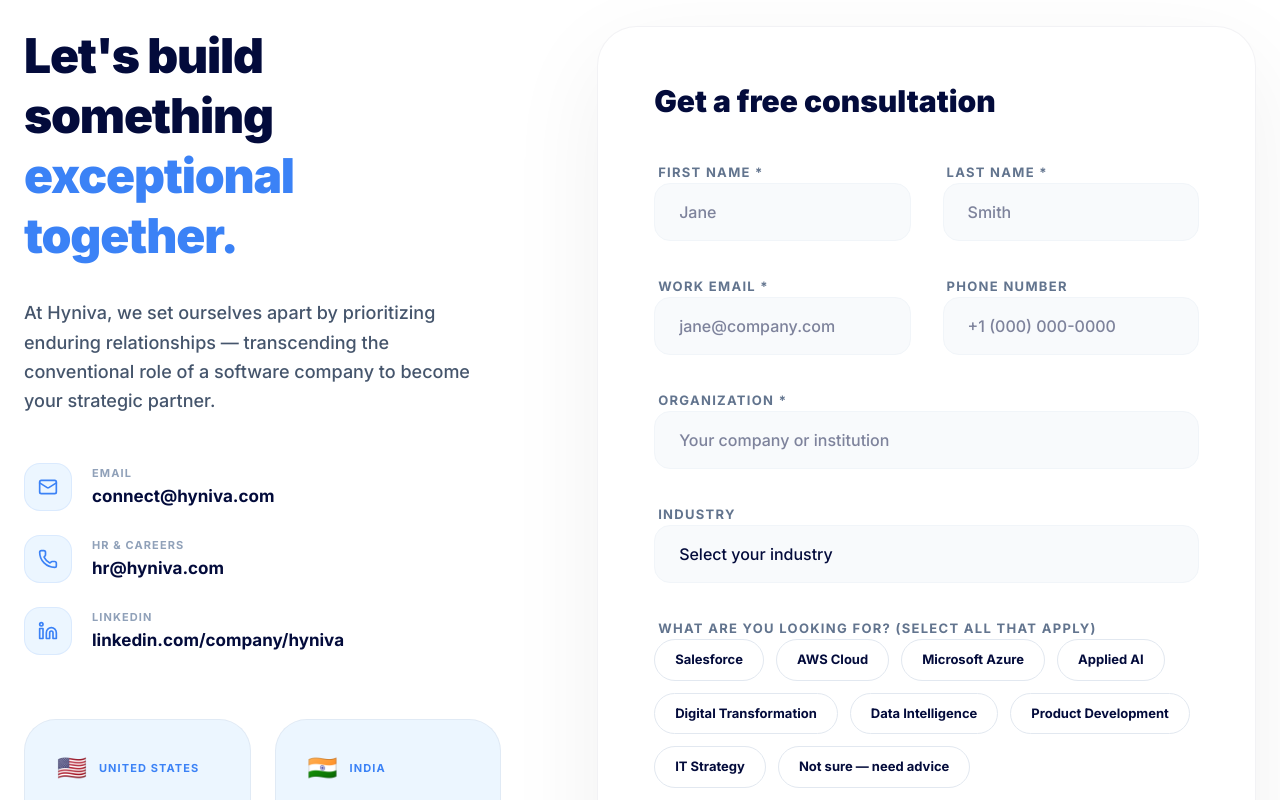
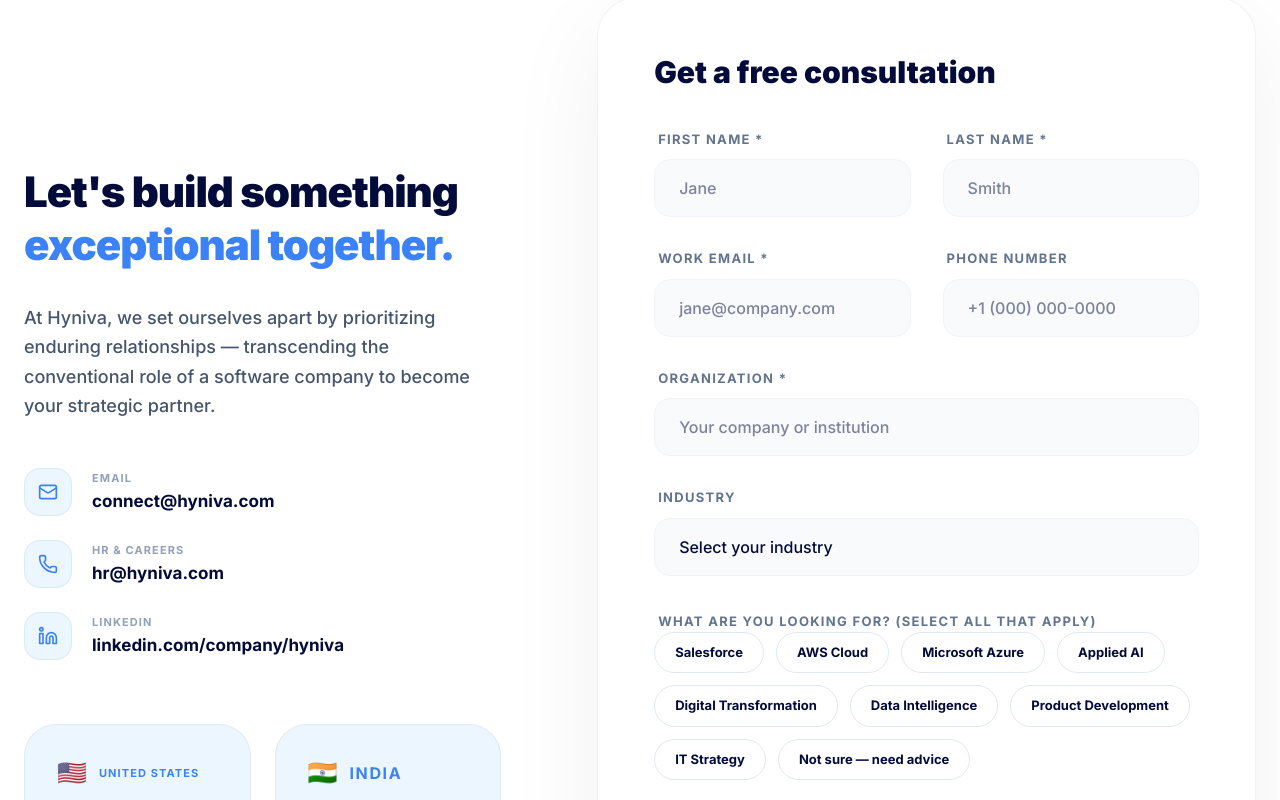
Before and after one commit to krishnavamsij/SimpleCube-Website, a Next.js app: page /contact in a window 1280 px wide. Shown: the part 740-1540 px from the top of the page. Built offline with nearby package versions, Linux system fonts and the light colour scheme.

Commit message:
style: refine contact page typography and implement vertical centering for balanced layout

```diff
--- a/src/app/contact/page.tsx
+++ b/src/app/contact/page.tsx
@@ -42,7 +42,7 @@
 
                             <motion.h1
                                 variants={fadeInUp}
-                                className="text-4xl sm:text-6xl lg:text-[84px] font-[900] text-white tracking-tight leading-[1.05] mb-12 font-display"
+                                className="text-4xl sm:text-5xl lg:text-[68px] font-[900] text-white tracking-tight leading-[1.08] mb-12 font-display"
                                 dangerouslySetInnerHTML={{ __html: contactContent.hero.title }}
                             />
 
@@ -59,7 +59,7 @@
                 {/* ── Content Section (White Background) ── */}
                 <section className="py-24 bg-white">
                     <div className="mx-auto max-w-[1400px] px-6">
-                        <div className="flex flex-col lg:flex-row gap-16 lg:gap-24">
+                        <div className="flex flex-col lg:flex-row gap-16 lg:gap-24 items-center">
 
                             {/* Left Column: Details */}
                             <div className="w-full lg:w-[42%]">
@@ -71,7 +71,7 @@
                                 >
                                     <motion.h2
                                         variants={fadeInUp}
-                                        className="text-4xl lg:text-5xl font-[900] text-[#030B3B] tracking-tight leading-tight mb-8 font-display"
+                                        className="text-3xl lg:text-[42px] font-[900] text-[#030B3B] tracking-tight leading-tight mb-8 font-display"
                                         dangerouslySetInnerHTML={{ __html: contactContent.body.title }}
                                     />
 
@@ -136,7 +136,7 @@
                                         <div className="p-8 rounded-[32px] bg-[#ECF6FF] border border-[#030B3B]/5">
                                             <div className="flex items-center gap-3 mb-4">
                                                 <span className="text-2xl">🇮🇳</span>
-                                                <h4 className="text-[11px] font-bold text-[#3B82F6] uppercase tracking-widest">{contactContent.body.offices.india.title}</h4>
+                                                <h4 className="text((11px)] font-bold text-[#3B82F6] uppercase tracking-widest">{contactContent.body.offices.india.title}</h4>
                                             </div>
                                             <p className="text-[15px] font-bold text-[#030B3B] leading-relaxed">
                                                 {contactContent.body.offices.india.address}
@@ -161,33 +161,33 @@
 
                                     <form className="space-y-8">
                                         <div className="grid grid-cols-1 sm:grid-cols-2 gap-8">
-                                            <div className="space-y-4">
+                                            <div className="flex flex-col gap-2.5">
                                                 <label className="text-[13px] font-bold text-slate-500 uppercase tracking-widest px-1">First Name *</label>
                                                 <input type="text" placeholder="Jane" className="w-full px-6 py-4 bg-slate-50 border border-slate-100 rounded-2xl focus:ring-2 focus:ring-[#3B82F6]/20 focus:border-[#3B82F6] outline-none font-medium transition-all" />
                                             </div>
-                                            <div className="space-y-4">
+                                            <div className="flex flex-col gap-2.5">
                                                 <label className="text-[13px] font-bold text-slate-500 uppercase tracking-widest px-1">Last Name *</label>
                                                 <input type="text" placeholder="Smith" className="w-full px-6 py-4 bg-slate-50 border border-slate-100 rounded-2xl focus:ring-2 focus:ring-[#3B82F6]/20 focus:border-[#3B82F6] outline-none font-medium transition-all" />
                                             </div>
                                         </div>
 
                                         <div className="grid grid-cols-1 sm:grid-cols-2 gap-8">
-                                            <div className="space-y-4">
+                                            <div className="flex flex-col gap-2.5">
                                                 <label className="text-[13px] font-bold text-slate-500 uppercase tracking-widest px-1">Work Email *</label>
                                                 <input type="email" placeholder="jane@company.com" className="w-full px-6 py-4 bg-slate-50 border border-slate-100 rounded-2xl focus:ring-2 focus:ring-[#3B82F6]/20 focus:border-[#3B82F6] outline-none font-medium transition-all" />
                                             </div>
-                                            <div className="space-y-4">
+                                            <div className="flex flex-col gap-2.5">
                                                 <label className="text-[13px] font-bold text-slate-500 uppercase tracking-widest px-1">Phone Number</label>
                                                 <input type="tel" placeholder="+1 (000) 000-0000" className="w-full px-6 py-4 bg-slate-50 border border-slate-100 rounded-2xl focus:ring-2 focus:ring-[#3B82F6]/20 focus:border-[#3B82F6] outline-none font-medium transition-all" />
                                             </div>
                                         </div>
 
-                                        <div className="space-y-4">
+                                        <div className="flex flex-col gap-2.5">
                                             <label className="text-[13px] font-bold text-slate-500 uppercase tracking-widest px-1">Organization *</label>
                                             <input type="text" placeholder="Your company or institution" className="w-full px-6 py-4 bg-slate-50 border border-slate-100 rounded-2xl focus:ring-2 focus:ring-[#3B82F6]/20 focus:border-[#3B82F6] outline-none font-medium transition-all" />
                                         </div>
 
-                                        <div className="space-y-4">
+                                        <div className="flex flex-col gap-2.5">
                                             <label className="text-[13px] font-bold text-slate-500 uppercase tracking-widest px-1">Industry</label>
                                             <select className="w-full px-6 py-4 bg-slate-50 border border-slate-100 rounded-2xl focus:ring-2 focus:ring-[#3B82F6]/20 focus:border-[#3B82F6] outline-none font-medium transition-all appearance-none cursor-pointer">
                                                 <option>Select your industry</option>
```
